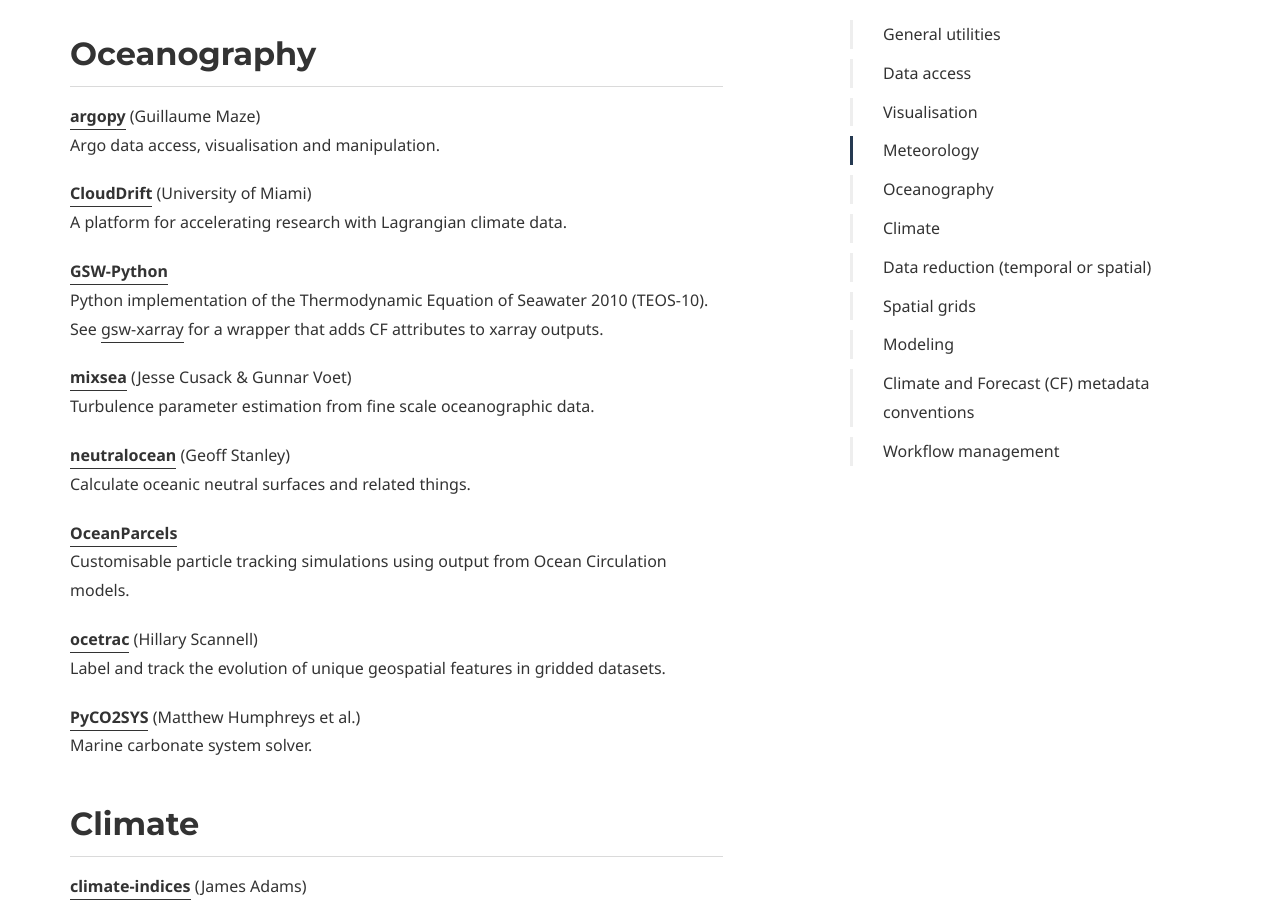
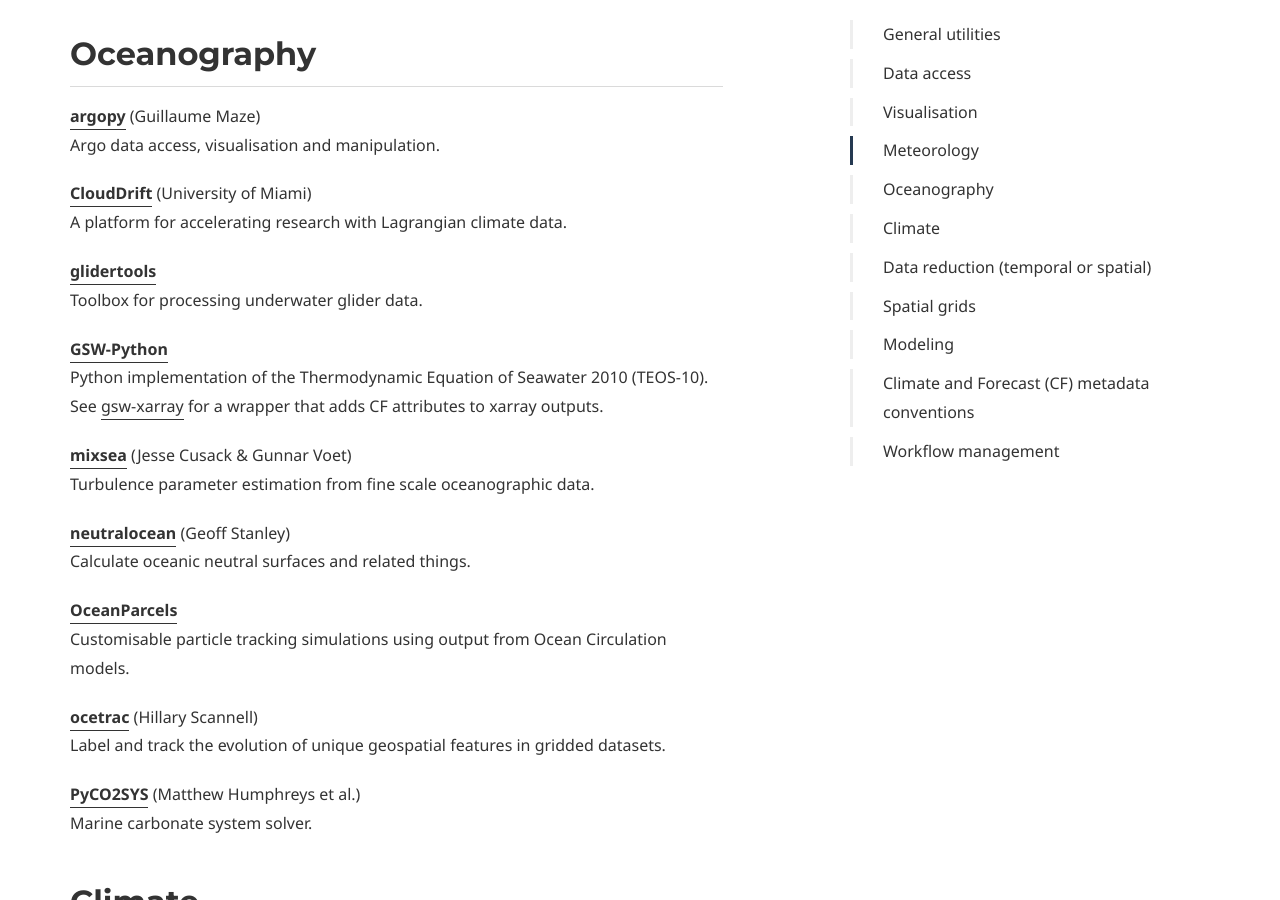
Before and after one commit to PyAOS/pyaos.github.io, a Jekyll site: the page built from packages.md, in a window 1280 px wide and 900 px high, scrolled down 3695 px. Built offline with Jekyll 4.4.1, drawn with Linux system fonts in a browser that asks for light colours; some web fonts are replaced.

Commit message:
Add glidertools

```diff
--- a/packages.md
+++ b/packages.md
@@ -140,6 +140,9 @@ Argo data access, visualisation and manipulation.
 **[CloudDrift](https://cloud-drift.github.io/clouddrift/)** (University of Miami)
 A platform for accelerating research with Lagrangian climate data.
 
+**[glidertools](https://glidertools.readthedocs.io/en/latest/)**
+Toolbox for processing underwater glider data.
+
 **[GSW-Python](https://teos-10.github.io/GSW-Python/)**
 Python implementation of the Thermodynamic Equation of Seawater 2010 (TEOS-10).
 See [gsw-xarray](https://gsw-xarray.readthedocs.io/) for a wrapper that adds CF attributes to xarray outputs.
```
